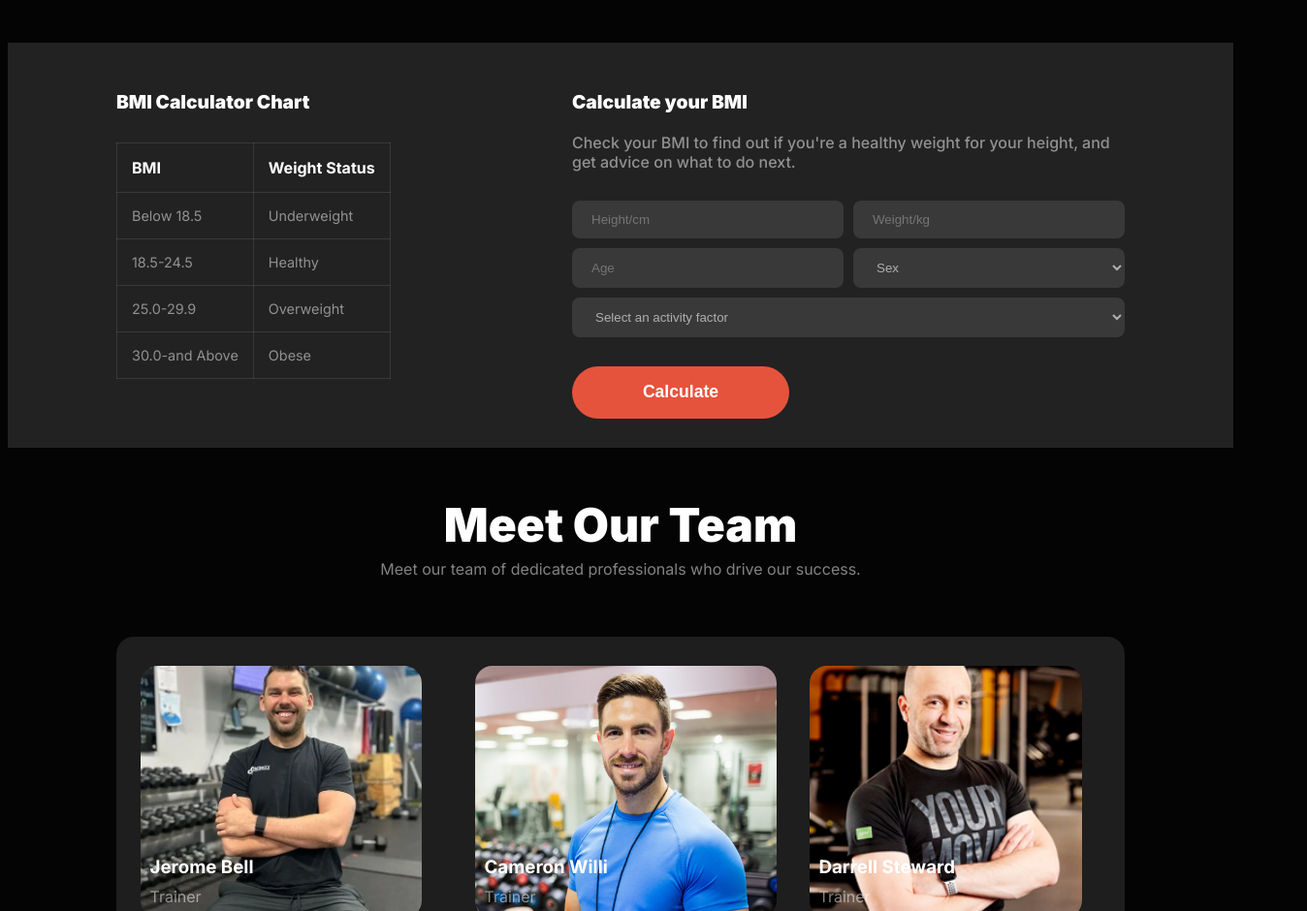
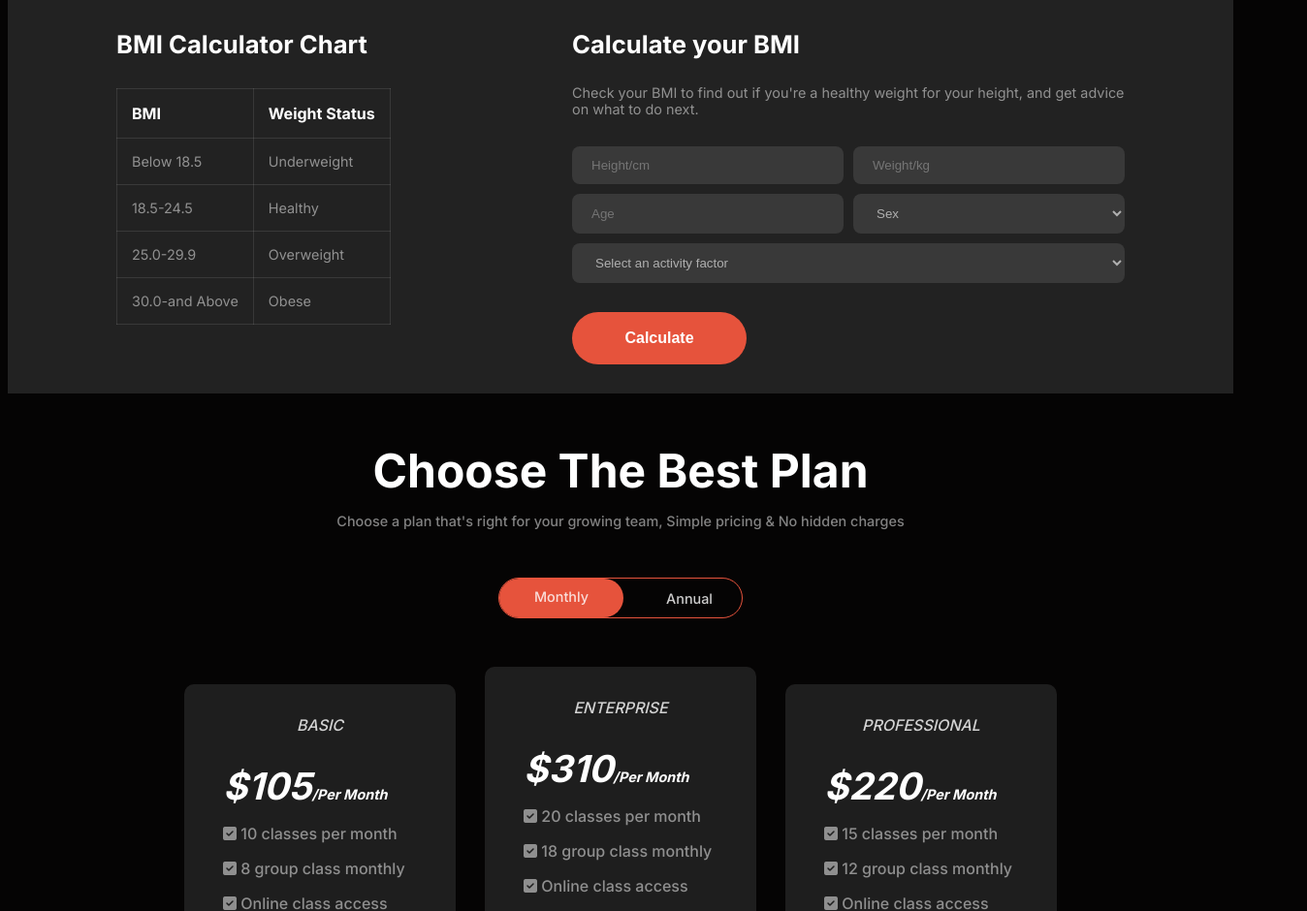
Before and after one commit to kayesmahmud000/assignment-02, a plain HTML site: page index.html in a window 1280 px wide. Shown: the part 1860-2800 px from the top of the page at 97% size, 1348 px wide, since content can reach past the window. Drawn offline with Linux system fonts and the light colour scheme; a web font is replaced by a local one.

Commit message:
added the challenge part

```diff
--- a/index.html
+++ b/index.html
@@ -12,7 +12,7 @@
         <nav class="navbar display-flax">
             <h2 class="nav-title">Fitness</h2>
              <div class="nav-item display-flax">
-                <p id="nav-home">Home</p>
+                <p class="nav-home">Home</p>
                 <p>Service</p>
                 <p>Contact</p>
                 <p>About</p>
@@ -80,8 +80,10 @@
         <section class="run-container display-flax">
             <div class="run-mile">
                 <h3>Run an Extra Mile Easily</h3>
-                <p>Fitness should be accessible to everyone, everywhere regardless of income or access to a gym. With hundreds of professional workout.  </p>
-                <button class="btn-primary">Join Now</button>
+                <p>Fitness should be accessible to everyone, everywhere regardless of income or access to a gym. With hundreds of professional workout.Exercises are a series of movements or actions which you.
+
+                </p>
+                <button class="btn-primary" id="run-btn">Join Now</button>
             </div>
           <div>
             <img src="images/run.jpg" alt="">
@@ -166,6 +168,56 @@
 
                 </div>
             </div>
+        </section>
+        <section class="plan-container">
+            <div class="plan-head">
+                <h2 class="plan-title">Choose The Best Plan</h2>
+                <p class="plan-subtitle">Choose a plan that's right for your growing team, Simple pricing & No hidden charges</p>
+
+            </div>
+            <div class="plan-choose display-flax">
+                <h5 class="nav-home">Monthly</h5>
+                <h5>Annual</h5>
+
+            </div>
+            <div class="plan-item">
+                <div class="plan-content">
+                    <h4>BASIC</h4>
+                    <h3><span class="amount">$105</span>/Per Month</h3>
+                    <p><i class="fa-solid fa-square-check"></i> 10 classes per month</p>
+                    <p><i class="fa-solid fa-square-check"></i> 8 group class monthly</p>
+                    <p><i class="fa-solid fa-square-check"></i> Online class access</p>
+                    <p><i class="fa-solid fa-square-check"></i> Useful fitness guide</p>
+                    <button class="btn-primary">Choose Plan</button>
+
+
+                </div>
+                <div class="plan-content">
+                    <h4>ENTERPRISE</h4>
+                    <h3><span class="amount">$310</span>/Per Month</h3>
+                    <p><i class="fa-solid fa-square-check"></i> 20 classes per month</p>
+                    <p><i class="fa-solid fa-square-check"></i> 18 group class monthly</p>
+                    <p><i class="fa-solid fa-square-check"></i> Online class access</p>
+                    <p><i class="fa-solid fa-square-check"></i> Useful fitness guide</p>
+                    <p><i class="fa-solid fa-square-check"></i> 5 Extra fitness training</p>
+                    <button class="btn-primary">Choose Plan</button>
+
+
+                </div>
+                <div class="plan-content">
+                    <h4>PROFESSIONAL</h4>
+                    <h3><span class="amount">$220</span>/Per Month</h3>
+                    <p><i class="fa-solid fa-square-check"></i> 15 classes per month</p>
+                    <p><i class="fa-solid fa-square-check"></i> 12 group class monthly</p>
+                    <p><i class="fa-solid fa-square-check"></i> Online class access</p>
+                    <p><i class="fa-solid fa-square-check"></i> Useful fitness guide</p>
+                    <button class="btn-primary">Choose Plan</button>
+
+
+                </div>
+
+            </div>
+
         </section>
 
         <section class="team-container">
--- a/style/style.css
+++ b/style/style.css
@@ -1,10 +1,6 @@
 @import url('https://fonts.googleapis.com/css2?family=Inter:wght@100..900&display=swap');
 @import url('https://fonts.cdnfonts.com/css/miama');
 
-/* *{
-    margin: auto;
-
-} */
 .inter-uniquifier {
   font-family: "Inter", sans-serif;
   font-optical-sizing: auto;
@@ -29,21 +25,21 @@
 /* btn  primary */
 .btn-primary{
     background-color:rgb(230, 83, 60) ;
-    width: 224px;
+    width: 180px;
     height: 54px;
     color:rgb(255, 255, 255) ;
-    font-size: 1.1rem;
+    font-size: 1rem;
     font-weight: 600;
     border-radius: 42px;
     border: none;
 }
 
-.navbar,.banner{
-    max-width: 1440px;
+.navbar,.banner, .plan-item{
+    max-width: 1060px;
     margin: 0 auto;
 }
-.habits-container,.habits-img, .run-container, .team-container, .footer{
-    max-width: 1040px;
+.habits-container,.habits-img, .run-container,  .plan-choose, .team-container, .footer{
+    max-width: 1060px;
     margin: 0 auto;
 }
 
@@ -73,16 +69,17 @@
      align-items: center;
     justify-content: center;
     color:rgb(255, 255, 255) ;
+    padding: 0px 15px 0px 0px;
 }
-#nav-home{
-    width: 92px;
+.nav-home{
+    width: 88px;
     height: 30px;
     background-color:rgb(230, 83, 60) ;
     border-radius: 46px;
-    padding: 8px 20px 8px 20px;
-    justify-content: center;
+    padding: 10px 20px 0px 20px;
+
     text-align: center;
-    font-size: 1.1rem;
+    font-size:1rem;
     font-weight: 600;
 }
 .burger{
@@ -98,8 +95,9 @@
 }
 .banner-title{
     color: rgb(255, 255, 255);
-    font-size: 4.5rem;
+    font-size: 4rem;
     font-weight: 900;
+    margin-bottom: 0px;
 
 }
 .shape{
@@ -118,7 +116,7 @@
     position: relative;
 }
 .btn-second{
-    width: 220px;
+    width: 180px;
     height: 50px;
     background-color: rgb(17, 17, 17);
     color: rgb(255, 255, 255);
@@ -238,16 +236,20 @@
     margin-left: 50px;
 }
 .run-mile h3{
+    width: 280px;
     color: rgb(255, 255, 255) ;
     font-size: 2.8rem ;
     font-weight:900;
-
-
+    margin-top: 30px;
+    margin-bottom: 0px;
 }
 .run-mile p{
     color: rgba(255, 255, 255, 0.5);
     font-size: 0.9rem;
     font-weight: 400;
+    width: 300px;
+    margin-bottom: 40px;
+
 }
 .run-container img{
     max-height: 320px;
@@ -298,8 +300,8 @@ th,td{
 }
 .bmi-chart h3{
     color: rgb(255, 255, 255);
-    font-size: 1.2rem;
-    font-weight: 900;
+    font-size: 1.6rem;
+    font-weight: 700;
     margin-bottom: 30px;
 
 }
@@ -319,13 +321,13 @@ tbody{
 }
 .bmi-calculator h3{
     color: rgb(255, 255, 255);
-    font-size: 1.2rem;
-    font-weight: 900;
+    font-size: 1.6rem;
+    font-weight: 700;
 }
 .bmi-calculator p{
     color:rgba(255, 255, 255, 0.5);
-    font-size: 0.9;
-    font-weight: 500;
+    font-size: 0.9rem;
+    font-weight: 400;
     margin-bottom: 30px;
 }
 
@@ -356,10 +358,93 @@ tbody{
     margin-top: 30px;
 }
 
+/* start the plan section */
+.plan-container{
+    margin-top: 50px;
+    margin-bottom: 50px;
+}
+.plan-head h2{
+    text-align: center;
+    font-size: 3rem;
+    font-weight:700;
+    color: rgb(255, 255, 255);
+    margin-bottom: 0px;
+}
+.plan-head p{
+    text-align: center;
+    color: rgb(255, 255, 255, 0.5);
+    font-size: 0.9rem;
+    font-weight: 500;
+}
+.plan-choose{
+    justify-content: space-between;
+    width:220px ;
+    height: 40px;
+    align-items: center;
+    padding-right:30px;
+    border: 1px solid rgb(230, 83, 60);
+    border-radius: 42px;
+    margin-top: 50px;
+
+}
+.plan-choose h5{
+    color: rgb(255, 255, 255, 0.8);
+    font-size: 0.9rem;
+    font-weight: 500;
+}
+.plan-item{
+    max-width: 900px;
+    display: grid;
+    grid-template-columns: repeat(3,1fr);
+    gap: 30px;
+    justify-content: space-around;
+    align-items:center;
+    margin-top: 50px;
+
+}
+.plan-content{
+    border: none;
+    background-color:rgba(255, 255, 255, 0.1) ;
+    border-radius: 10px;
+    padding: 10px 40px 30px 40px;
+
+
+}
+.plan-content h4{
+    color:rgba(255, 255, 255, 0.8);
+    font-size: 1rem;
+    font-weight: 500;
+    text-align: center;
+    font-style: oblique;
+
+}
+.amount{
+    font-size: 2.4rem;
+    color:rgba(255, 255, 255) ;
+}
+.plan-content h3{
+    color: rgb(255, 255, 255);
+    font-size: 0.9rem;
+    font-weight: 700;
+    font-style: italic;
+    margin-top: 30px;
+}
+.plan-content p{
+    color:rgba(255, 255, 255, 0.5);
+    font-size: 1rem;
+    font-weight: 500;
+
+}
+.plan-content:hover{
+    background-color: rgb(65, 46, 36);
+}
+
 /* start the team style */
 .team-container{
-    min-height: 782px;
+    /* min-height: 782px; */
     flex-direction: column;
+    margin-bottom: 50px;
+
 }
 .team-title{
     max-width: 671px;
@@ -379,7 +464,7 @@ tbody{
     color: rgba(255, 255, 255, 0.5) ;
 }
 .team-members{
-    max-width:1040px;
+    max-width:1060px;
     margin: 0 auto;
     border-radius: 18px;
     display: grid;
@@ -388,7 +473,7 @@ tbody{
     align-items: center;
     gap: 20px;
     margin-top: 60px;
-    padding: 30px 0px 30px 24px;
+    padding: 20px 30px 20px 30px;
     background-color: rgba(255, 255, 255, 0.1);
 }
 .team-members{
@@ -396,6 +481,7 @@ tbody{
 
 }
 .team-members img{
+    width: 100%;
     height: 260px;
     border-radius: 18px;
 }
@@ -454,13 +540,13 @@ tbody{
 }
 
 hr{
-    max-width: 1040px;
+    max-width: 1060px;
     border: 1px solid  rgba(255, 255, 255, 0.5);
 }
 .reserved{
     text-align: center;
     color:rgba(255, 255, 255, 0.5);
-    padding: 10px 0;
+    padding: 20px 0px 30px 0px;
 }
 
 
@@ -496,6 +582,7 @@ hr{
     }
     .banner-title{
         font-size: 3rem;
+        margin-top: 0px;
     }
     .banner-discription{
         width: 70%;
@@ -506,6 +593,9 @@ hr{
     .banner img{
         position: relative;
 
+    }
+    .btn-second{
+        margin-left: 10px;
     }
     .btn-video{
         position: absolute;
@@ -527,16 +617,27 @@ hr{
 
     .habit-item p{
     width: 50%;
-    margin-left: 90px;
-    align-items: center;
-    justify-content: center;
+    text-align: center;
+    margin-left: 100px;
+    /* align-items: center;
+    justify-content: center; */
+    }
+    .run-container{
+        margin: 20px;
     }
     .run-container img{
     height:180px ;
     width: 80%;
     object-fit: cover;
     object-position:70% 20%;
-    margin-left: 38px;
+    margin-left: 35px;
+    }
+    .run-mile{
+        margin-left: 35px;
+    }
+    #run-btn{
+        width: 100%;
+
     }
     .bmi-title{
         margin: 10px;
@@ -553,10 +654,30 @@ hr{
         width: 390px;
 
     }
+    .plan-head{
+        width:90%;
+        margin-left: 20px;
+    }
+    .plan-item{
+        width: 75%;
+        grid-template-columns:repeat(1,1fr);
+
+    }
+    .team-container{
+        margin: 20px;
+    }
 
 
     .team-members{
+
         grid-template-columns: repeat(1, 325px);
+        padding: 20px 20px 20px 20px;
+    }
+    .team-members img{
+        width: 100%;
+        padding: 0px;
+        margin: 0px;
+
     }
     .footer-container{
         margin-top: 50px;
```
